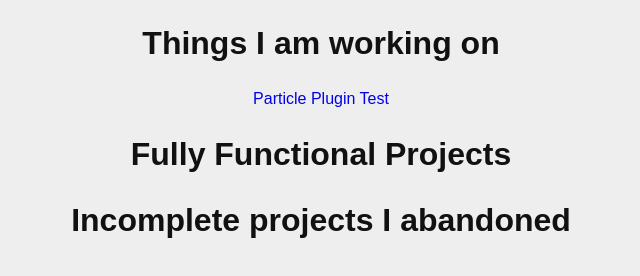
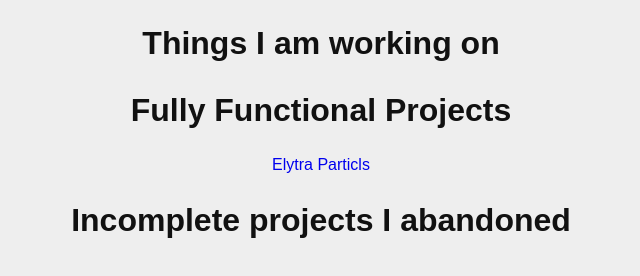
Before and after one commit to TheStorm135/TheStorm135.github.io, a plain HTML site: page index.html in a window 1280 px wide. Shown: the whole page, without its empty margins (319-959 px from the left). Drawn offline with Linux system fonts and the light colour scheme.

Commit message:
Update index.html

```diff
--- a/index.html
+++ b/index.html
@@ -21,10 +21,9 @@
 <body>
 
 	<h1>Things I am working on</h1>
-	<a target="_blank" href="https://github.com/TheStorm135/SpigotPlugins/tree/main/particlePluginTest">Particle Plugin Test</a>
 
 	<h1>Fully Functional Projects</h1>
-
+	<a target="_blank" href="https://github.com/TheStorm135/SpigotPlugins/tree/main/Elytra%20Particle">Elytra Particls</a>
 
 	<h1>Incomplete projects I abandoned</h1>
 
```
